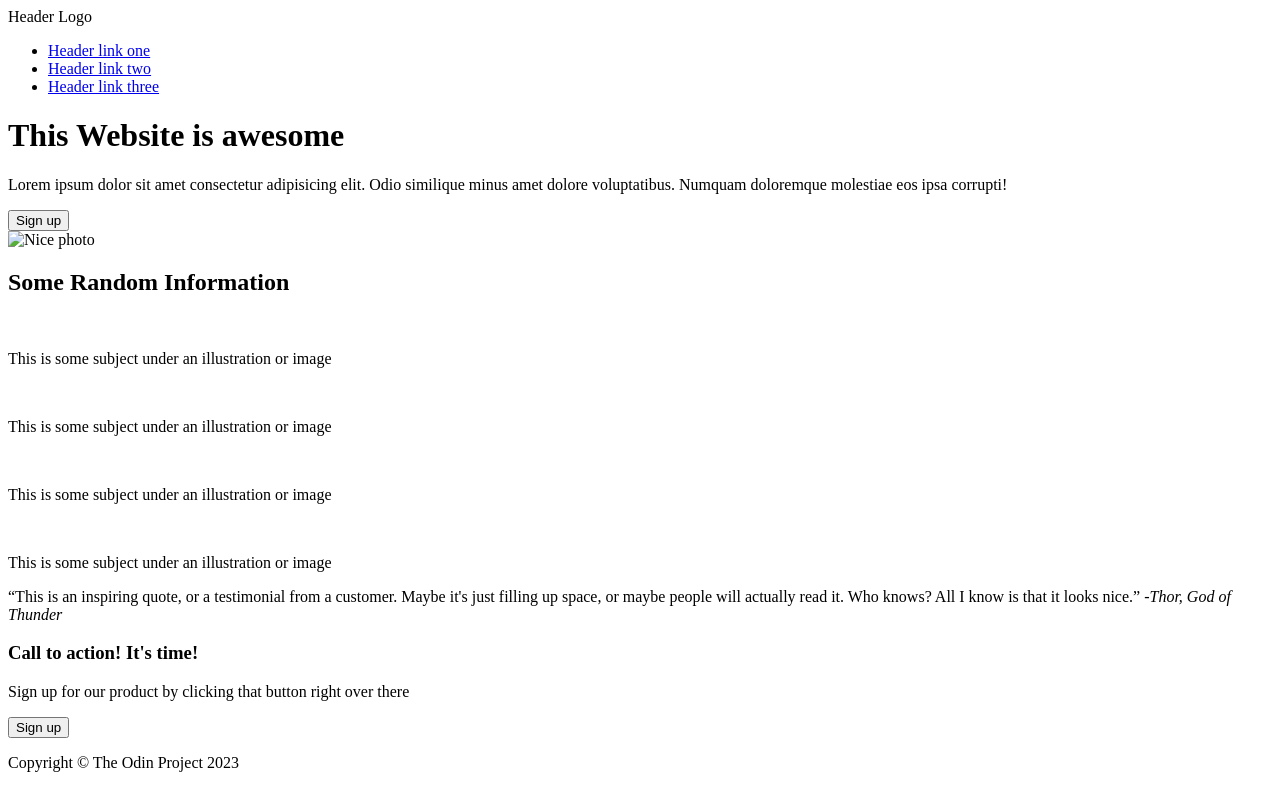
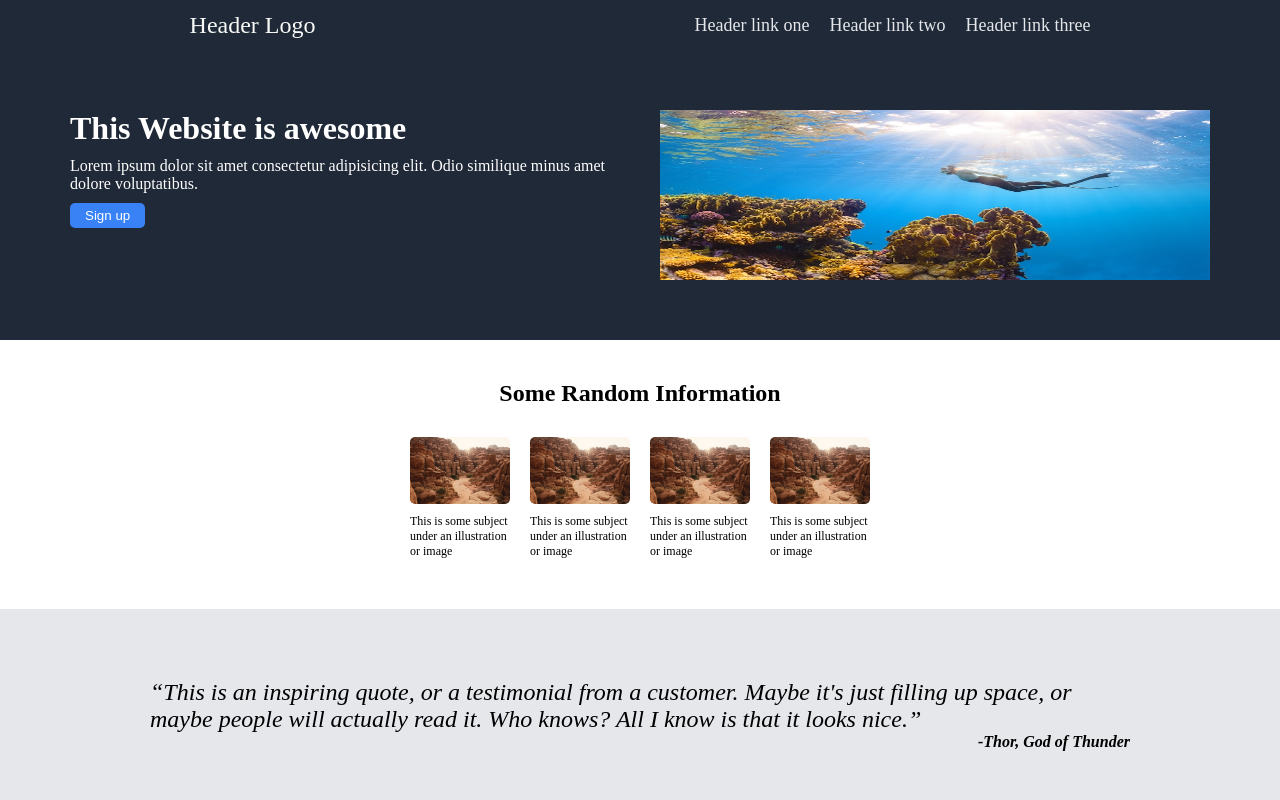
Before and after one commit to ParisGlynn/landing-page, a plain HTML site: page index.html in a window 1280 px wide. Shown: the top 800 px of the page. Drawn offline with Linux system fonts and the light colour scheme.

Commit message:
css completed

```diff
--- a/index.html
+++ b/index.html
@@ -21,28 +21,28 @@
         <div class="intro">
             <div class="top-paragraph">
                 <h1>This Website is awesome</h1>
-                <p>Lorem ipsum dolor sit amet consectetur adipisicing elit. Odio similique minus amet dolore voluptatibus. Numquam doloremque molestiae eos ipsa corrupti!</p>
+                <p>Lorem ipsum dolor sit amet consectetur adipisicing elit. Odio similique minus amet dolore voluptatibus.</p>
                 <button>Sign up</button>
             </div>
-            <img src="#" alt="Nice photo">
+            <img src="./images/underwater.jpg" alt="Nice photo">
         </div>
         <div class="showcase">
             <h2>Some Random Information</h2>
             <div class="cards-container">
                 <div class="card">
-                    <img src="#" alt="">
+                    <img src="./images/rocky.jpg" alt="">
                     <p>This is some subject under an illustration or image</p>
                 </div>
                 <div class="card">
-                    <img src="#" alt="">
+                    <img src="./images/rocky.jpg" alt="">
                     <p>This is some subject under an illustration or image</p>
                 </div>
                 <div class="card">
-                    <img src="#" alt="">
+                    <img src="./images/rocky.jpg" alt="">
                     <p>This is some subject under an illustration or image</p>
                 </div>
                 <div class="card">
-                    <img src="#" alt="">
+                    <img src="./images/rocky.jpg" alt="">
                     <p>This is some subject under an illustration or image</p>
                 </div>
             </div>
--- a/style.css
+++ b/style.css
@@ -0,0 +1,170 @@
+:root {
+    --dark-background: #1f2937;
+}
+
+* {
+    margin: 0;
+    padding: 0;
+    box-sizing: border-box;
+}
+
+body {
+    height: 100vh;
+}
+
+/* HEADER */
+
+header {
+    background-color: var(--dark-background);
+    display: flex;
+    justify-content: space-around;
+    align-items: center;
+    height: 50px;
+}
+
+header .logo {
+    font-size: 24px;
+    color: #f9faf8;
+}
+
+header nav ul {
+    list-style-type: none;
+    display: flex;
+    gap: 20px;
+}
+
+header nav ul li a {
+    text-decoration: none;
+    color: #e5e7eb;
+    font-size: 18px;
+
+}
+
+/* INTRO */
+
+.intro {
+    background-color: var(--dark-background);
+    color: #fff;
+    display: flex;
+    gap: 40px;
+    padding: 60px 70px;
+}
+
+.intro img {
+    flex: 1;
+    height: 170px;
+}
+
+.top-paragraph {
+    display: flex;
+    flex-direction: column;
+    align-items: flex-start;
+    gap: 10px;
+    flex: 1;
+}
+
+.intro .top-paragraph button {
+    background-color: #3882f6;
+    color: #fff;
+    padding: 5px 15px;
+    border: none;
+    outline: none;
+    border-radius: 5px;
+}
+
+/* SHOWCASE */
+
+.showcase {
+    margin: 20px 0 50px 0;
+}
+
+.showcase h2 {
+    text-align: center;
+    padding: 20px 0;
+}
+
+.cards-container {
+    display: flex;
+    justify-content: center;
+    gap: 20px;
+
+}
+
+.card {
+    display: flex;
+    flex-direction: column;
+    width: 100px;
+    align-items: center;
+    font-size: 12px;
+}
+
+.card img {
+    width: 100%;
+    margin: 10px;
+    border-radius: 5px;
+}
+
+/* QUOTE */
+
+.quote {
+    background-color: #e5e7eb;
+    padding: 70px 150px;
+    display: flex;
+    flex-direction: column;
+}
+
+q {
+    font-size: 24px;
+    font-style: italic;
+}
+
+cite {
+    align-self: flex-end;
+    font-weight: 700;
+}
+
+/* SIGN UP */
+
+.sign-up {
+    display: flex;
+    justify-content: center;
+    align-items: center;
+    height: 200px;
+}
+
+.signupContainer {
+    background-color: #3882f6;
+    color: #fff;
+    display: flex;
+    padding: 30px 50px;
+    justify-content: space-around;
+    align-items: center;
+    width: 80%;
+}
+
+.signupContainer div h3 {
+    font-size: 16px;
+}
+
+.signupContainer div p {
+    font-size: 12px;
+}
+
+.signupContainer button {
+    background-color: #3882f6;
+    color: #fff;
+    padding: 5px 20px;
+    border: 1px solid #fff;;
+    border-radius: 3px;;
+}
+
+/* FOOTER */
+
+footer {
+    background-color: var(--dark-background);
+    display: flex;
+    justify-content: center;
+    align-items: center;
+    color: #fff;
+    height: 50px;
+}
```
Also changed, not shown: images/rocky.jpg (added), images/underwater.jpg (added).
